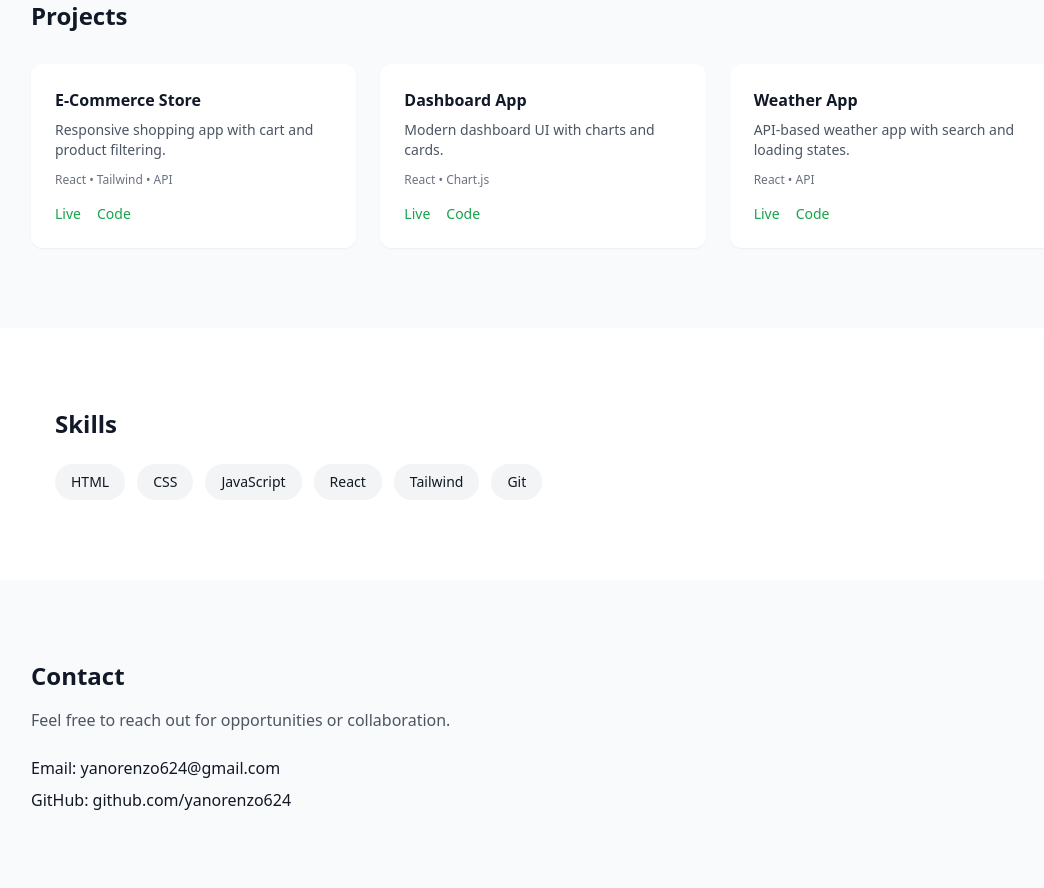
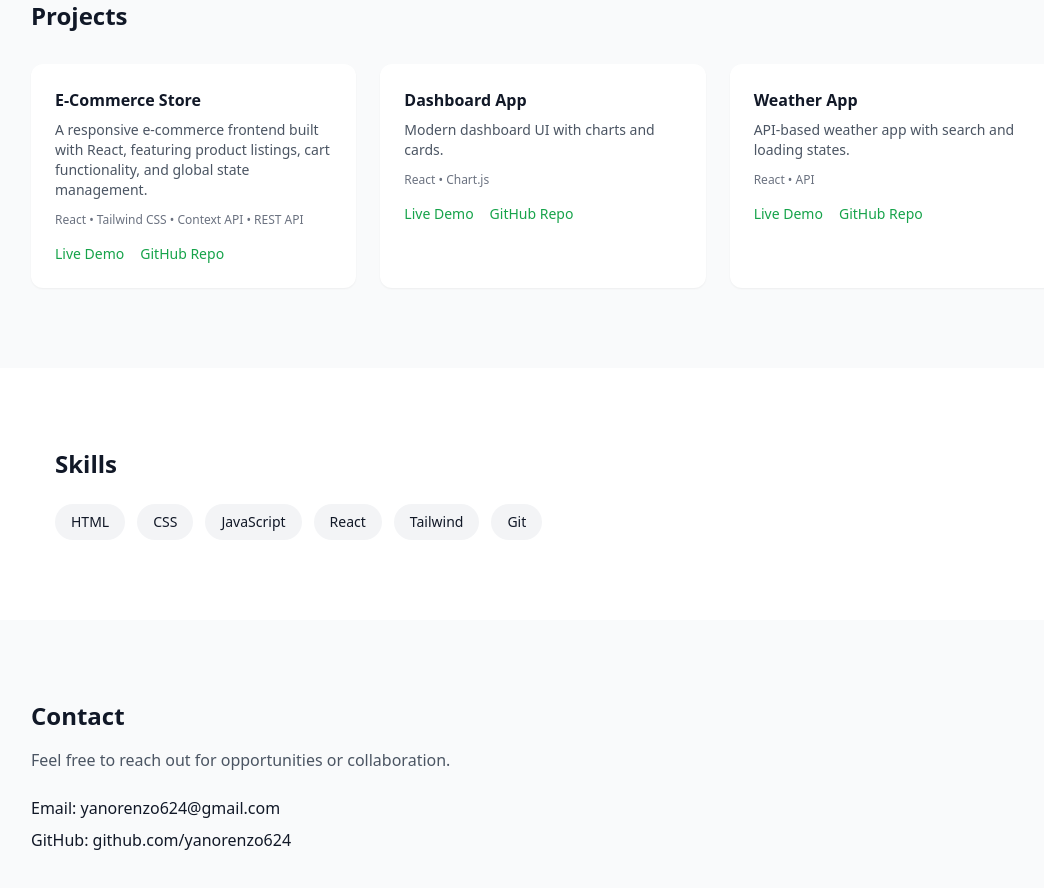
Before and after one commit to yanorenzo624/portfolio, a React (Vite) app: page / in a window 1280 px wide. Shown: the part 1140-2028 px from the top of the page, without its empty margins (97-1141 px from the left). Built offline with nearby package versions, Linux system fonts and the light colour scheme.

Commit message:
updated the e-commerce project card description.

```diff
--- a/src/components/Projects.jsx
+++ b/src/components/Projects.jsx
@@ -4,10 +4,10 @@ import { fadeUp, staggerContainer } from "../animations/variants";
 const projects = [
     {
         title: "E-Commerce Store",
-        description: "Responsive shopping app with cart and product filtering.",
-        tech: "React • Tailwind • API",
+        description: "A responsive e-commerce frontend built with React, featuring product listings, cart functionality, and global state management.",
+        tech: "React • Tailwind CSS • Context API • REST API",
         live: "#",
-        code: "#",
+        code: "https://github.com/yanorenzo624/ecommerce",
     },
     {
         title: "Dashboard App",
@@ -50,8 +50,8 @@ const Projects = () => {
                             </p>
                             <p className="text-xs text-gray-500 mb-4">{project.tech}</p>
                             <div className="flex gap-4 text-sm">
-                                <a href={project.live} className="text-green-600">Live</a>
-                                <a href={project.code} className="text-green-600">Code</a>
+                                <a href={project.live} className="text-green-600">Live Demo</a>
+                                <a href={project.code} className="text-green-600">GitHub Repo</a>
                             </div>
                         </motion.div>
                     ))}
```
